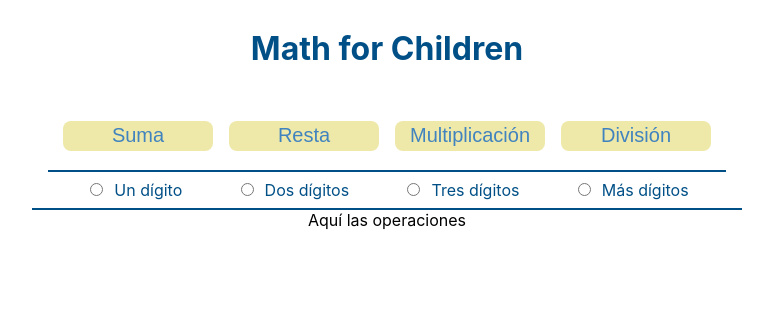
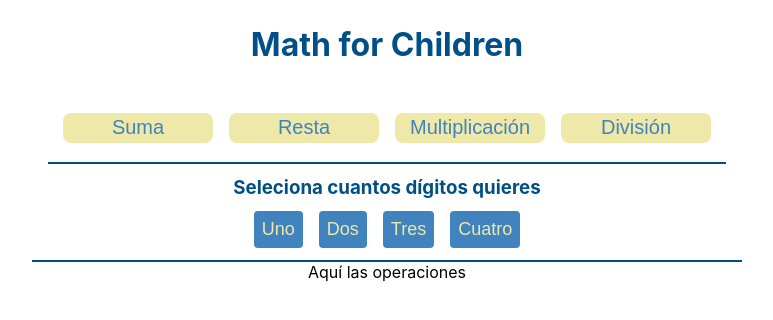
Before and after one commit to Oiranca/mathforchildren, a React (Create React App) app: page / in a window 1280 px wide. Shown: the top 320 px of the page, without its empty margins (253-1026 px from the left). Built offline with nearby package versions, Linux system fonts and the light colour scheme.

Commit message:
submenu component

```diff
--- a/src/component/Container/Container.scss
+++ b/src/component/Container/Container.scss
@@ -8,7 +8,8 @@
 
   #title {
     color: colorBase.$darkPrincipalColor;
-    margin: 0.5rem;
+    margin: 0.25rem 0.5rem;
+
   }
 
 }
--- a/src/component/SubMenu/SubMenu.scss
+++ b/src/component/SubMenu/SubMenu.scss
@@ -1,15 +1,33 @@
 @use "src/style/colorBase";
-@use './src/style/subMenuStyle';
 
 
-  .menu-option {
-    @include subMenuStyle.buttonSubmenuStyle;
-}
+.menu-option {
+  display: flex;
+  flex-direction: column;
+  align-items: center;
+  border-bottom: 2px solid colorBase.$darkPrincipalColor;
+
+  #title-range {
+    color: colorBase.$darkPrincipalColor;
+    margin: 0.25rem 0.5rem 0.50rem;
+  }
+
+  .option-box {
+    display: flex;
+    flex-direction: row;
+    flex-wrap: wrap;
+
+    .button-range {
+      padding: 0.50rem;
+      margin: 0.25rem 0.5rem 0.75rem;
+      font-size: 18px;
+      background: colorBase.$principalColor;
+      color: colorBase.$colorButton;
+      border: none;
+      border-radius: 4px;
 
 
-@media screen and (max-width: 768px) {
+    }
+  }
 
-    .menu-option {
-      @include subMenuStyle.buttonSubMainSmallScreen;
-  }
 }
--- a/src/component/SubMenu/SubMenu.tsx
+++ b/src/component/SubMenu/SubMenu.tsx
@@ -2,27 +2,34 @@ import React from "react";
 import "./SubMenu.scss";
 
 export const SubMenu = () => {
+    const valueOption = (eventValue: React.MouseEvent<HTMLButtonElement, MouseEvent>) => {
+        const value = eventValue.currentTarget.value;
+        console.log(value)
+    }
     return (
-            <main className="menu-option">
-                <div className="item-menu-option">
-                    <input type={'radio'} value={'Un dígito'}/>
-                    <label htmlFor="Un dígito">Un dígito</label>
-                </div>
-                <div className="item-menu-option">
-                    <input type={'radio'} value={'Dos dígitos'}/>
-                    <label htmlFor="Dos dígitos">Dos dígitos</label>
+        <main className="menu-option">
+            <h3 id={'title-range'}>Seleciona cuantos dígitos quieres</h3>
 
-                </div>
-                <div className="item-menu-option">
-                    <input type={'radio'} value={'Tres dígitos'}></input>
-                    <label htmlFor="Tres dígitos">Tres dígitos</label>
+            <div className="option-box">
+                <button className={'button-range'} type={"button"}
+                        onClick={(event: React.MouseEvent<HTMLButtonElement, MouseEvent>) => valueOption(event)}
+                        value={1}>Uno
+                </button>
+                <button className={'button-range'} type={"button"}
+                        onClick={(event: React.MouseEvent<HTMLButtonElement, MouseEvent>) => valueOption(event)}
+                        value={2}>Dos
+                </button>
+                <button className={'button-range'} type={"button"}
+                        onClick={(event: React.MouseEvent<HTMLButtonElement, MouseEvent>) => valueOption(event)}
+                        value={3}>Tres
+                </button>
+                <button className={'button-range'} type={"button"}
+                        onClick={(event: React.MouseEvent<HTMLButtonElement, MouseEvent>) => valueOption(event)}
+                        value={4}>Cuatro
+                </button>
+            </div>
+        </main>
 
-                </div>
-                <div className="item-menu-option">
-                    <input type={'radio'} value={'Más dígitos'}/>
-                    <label htmlFor="Más dígitos">Más dígitos</label>
 
-                </div>
-            </main>
     );
 };
--- a/src/style/subMenuStyle.scss
+++ /dev/null
@@ -1,29 +0,0 @@
-@use './src/style/colorBase';
-@use './src/style/buttonStyle';
-
-@mixin buttonSubmenuStyle {
-  display: flex;
-  flex-direction: row;
-  flex-wrap: wrap;
-  justify-content: space-evenly;
-  border-bottom: 2px solid colorBase.$darkPrincipalColor;
-
-  .item-menu-option {
-    color: colorBase.$darkPrincipalColor;
-    margin-bottom: 0.50rem;
-
-    label{
-      margin-left: 0.50rem;
-    }
-  }
-
-
-}
-
-@mixin buttonSubMainSmallScreen {
-  display: grid;
-  justify-items: center;
-  grid-template-columns: repeat(2, 1fr);
-  gap: 0.5rem;
-  border-bottom: 2px solid colorBase.$darkPrincipalColor;
-}
```
Also changed, not shown: src/component/Container/Container.tsx (+4 -4 lines).
